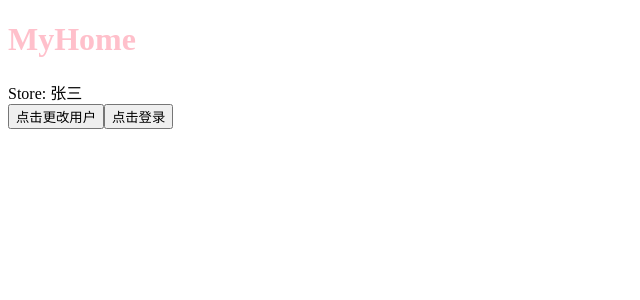
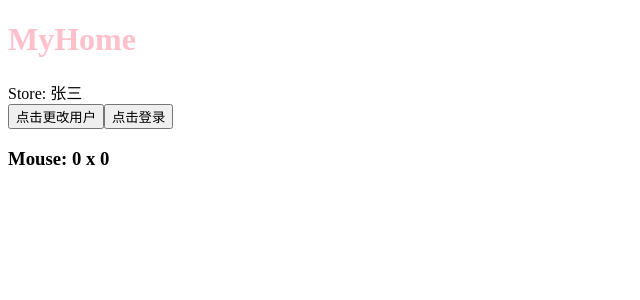
Before and after one commit to Ares-Chang/v3-ts-demo, a Vue app: page /#/ in a window 1280 px wide. Shown: the top 300 px of the page, without its empty margins (0-640 px from the left). Built offline with nearby package versions, Linux system fonts and the light colour scheme.

Commit message:
chore: 安装 vueUse

```diff
--- a/package.json
+++ b/package.json
@@ -19,6 +19,7 @@
     }
   },
   "dependencies": {
+    "@vueuse/core": "^8.3.1",
     "axios": "^0.27.2",
     "pinia": "^2.0.13",
     "vue": "^3.2.25",
--- a/src/views/MyHome.vue
+++ b/src/views/MyHome.vue
@@ -1,4 +1,5 @@
 <script setup lang="ts">
+import { useMouse } from '@vueuse/core'
 import { useUserStore } from '@/store/user'
 import { LOGININ } from '@/api/module/login'
 
@@ -11,6 +12,8 @@ const handleClick = () => {
 const handleLogin = () => {
   LOGININ()
 }
+
+const { x, y } = useMouse()
 </script>
 
 <template>
@@ -19,6 +22,7 @@ const handleLogin = () => {
   <br />
   <button @click="handleClick">点击更改用户</button>
   <button @click="handleLogin">点击登录</button>
+  <h3>Mouse: {{ x }} x {{ y }}</h3>
 </template>
 
 <style scoped lang="scss">
```
Also changed, not shown: 1 other file (tests, documents, lock files or other folders).
